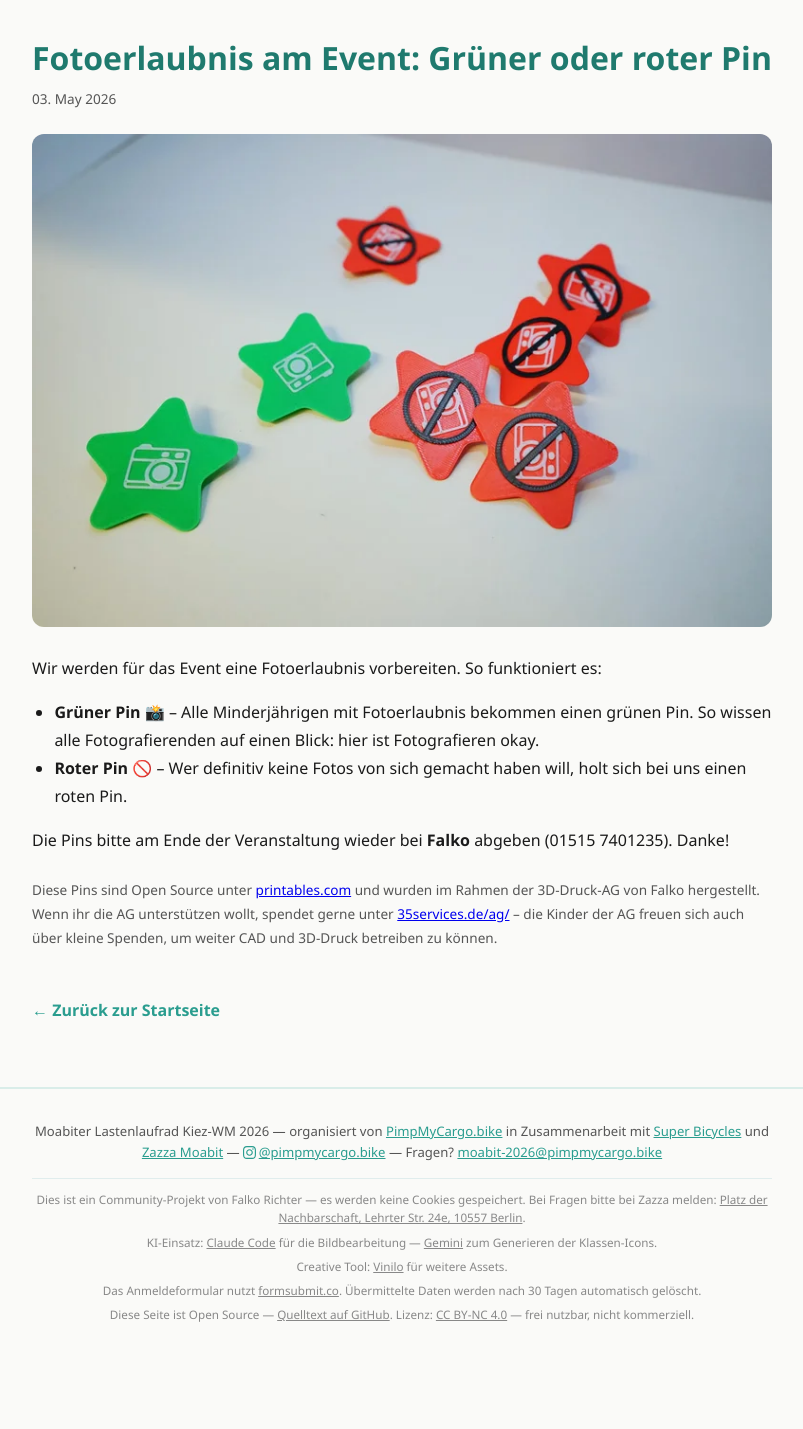
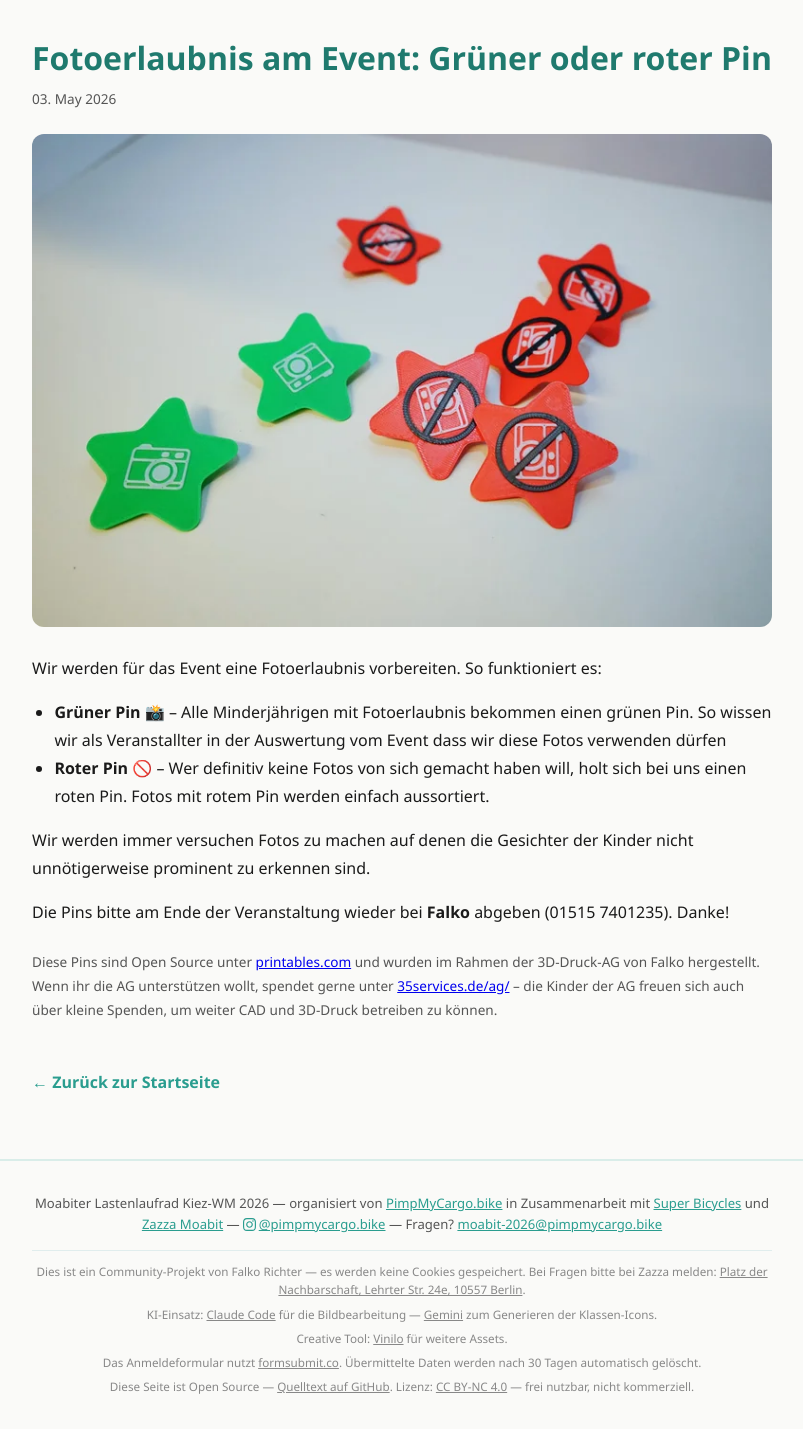
Before and after one commit to falkorichter/moabit-lastenlaufrad-champion-2026, a Jekyll site: the page built from _posts/2026-05-03-foto-pins.md, in a window 1280 px wide. Shown: the whole page, without its empty margins (238-1041 px from the left). Built offline with Jekyll 4.4.1, drawn with Linux system fonts in a browser that asks for light colours; before the commit the page ends 1357 px from its top, so only the background shows below that.

Commit message:
Update 2026-05-03-foto-pins.md

```diff
--- a/_posts/2026-05-03-foto-pins.md
+++ b/_posts/2026-05-03-foto-pins.md
@@ -22,8 +22,10 @@ social_media_preview_image: /assets/images/og-foto-pins.jpg
 
 Wir werden für das Event eine Fotoerlaubnis vorbereiten. So funktioniert es:
 
-- **Grüner Pin 📸** – Alle Minderjährigen mit Fotoerlaubnis bekommen einen grünen Pin. So wissen alle Fotografierenden auf einen Blick: hier ist Fotografieren okay.
-- **Roter Pin 🚫** – Wer definitiv keine Fotos von sich gemacht haben will, holt sich bei uns einen roten Pin.
+- **Grüner Pin 📸** – Alle Minderjährigen mit Fotoerlaubnis bekommen einen grünen Pin. So wissen wir als Veranstallter in der Auswertung vom Event dass wir diese Fotos verwenden dürfen
+- **Roter Pin 🚫** – Wer definitiv keine Fotos von sich gemacht haben will, holt sich bei uns einen roten Pin. Fotos mit rotem Pin werden einfach aussortiert.
+
+Wir werden immer versuchen Fotos zu machen auf denen die Gesichter der Kinder nicht unnötigerweise prominent zu erkennen sind.
 
 Die Pins bitte am Ende der Veranstaltung wieder bei **Falko** abgeben (01515 7401235). Danke!
 
```
